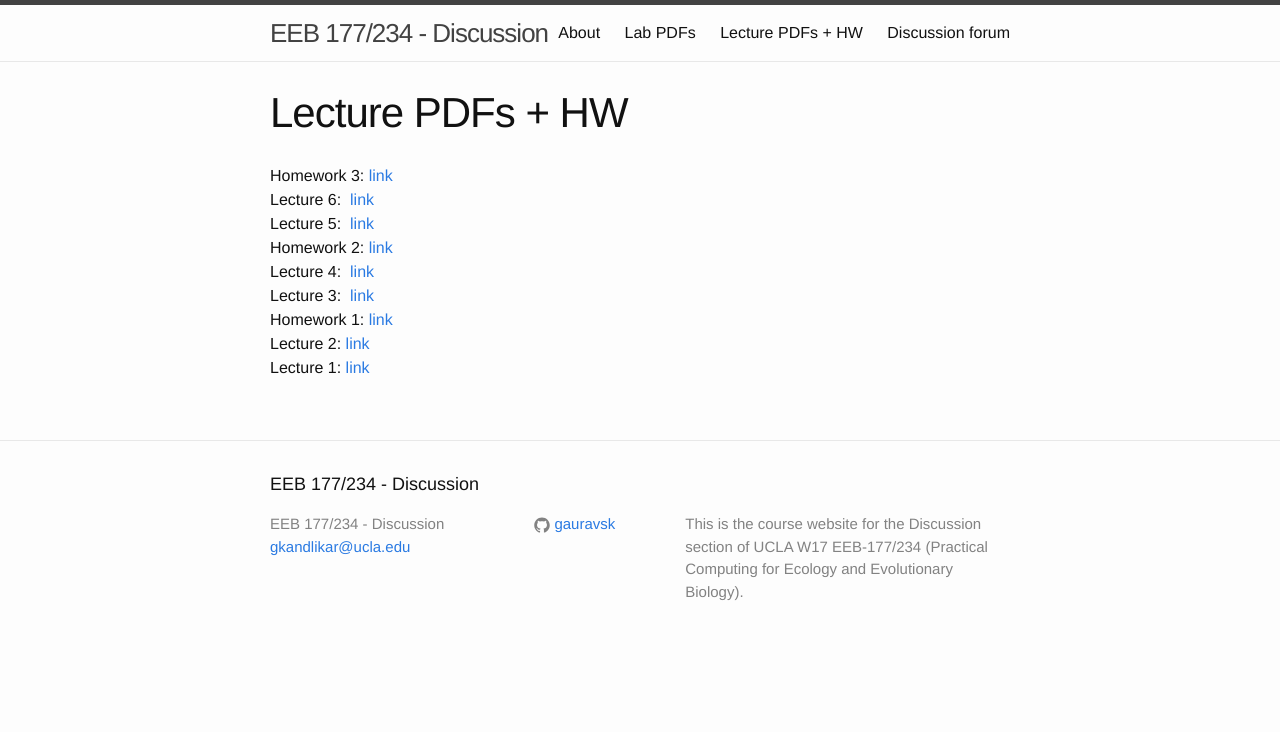
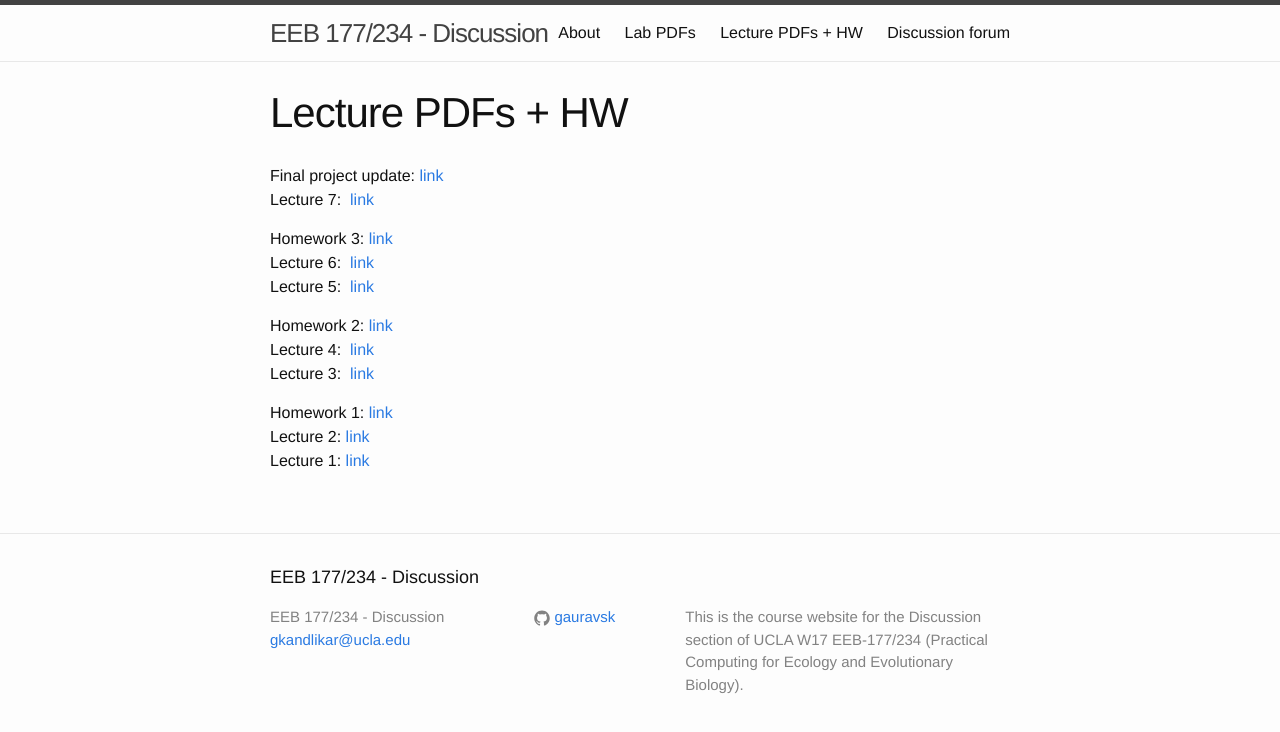
Before and after one commit to michaelalfaro/eeb177-W17.github.io, a Jekyll site: the page built from lectures.md, in a window 1280 px wide. Shown: the top 732 px of the page. Built offline with Jekyll 4.4.1, drawn with Linux system fonts in a browser that asks for light colours.

Commit message:
updating lecture 7 and project guidelines

```diff
--- a/lectures.md
+++ b/lectures.md
@@ -4,12 +4,18 @@ title: Lecture PDFs + HW
 permalink: /lectures/
 ---
 
+
+Final project update: [link]({{ site.url }}lecture_pdfs/final-project-update.pdf)
+Lecture 7:  [link]({{ site.url }}lecture_pdfs/lecture-7-Jan-31-2017.pdf)
+
 Homework 3:  [link]({{ site.url }}lecture_pdfs/hw3.pdf)
 Lecture 6:  [link]({{ site.url }}lecture_pdfs/lecture-6-Jan-26-2017.pdf)
 Lecture 5:  [link]({{ site.url }}lecture_pdfs/lecture-5-Jan-24-2017.pdf)
+
 Homework 2:  [link]({{ site.url }}lecture_pdfs/hw2.pdf)
 Lecture 4:  [link]({{ site.url }}lecture_pdfs/lecture-4b-Jan-19-2017.pdf)
 Lecture 3:  [link]({{ site.url }}lecture_pdfs/lecture-3-1-17-2017.pdf)
+
 Homework 1:  [link]({{ site.url }}lecture_pdfs/hw1.pdf)
 Lecture 2:  [link]({{ site.url }}lecture_pdfs/lecture-2-1-12-2017.pdf)
 Lecture 1:  [link]({{ site.url }}lecture_pdfs/lecture-1-1_10_2017.pdf)
```
Also changed, not shown: 2 other files.
